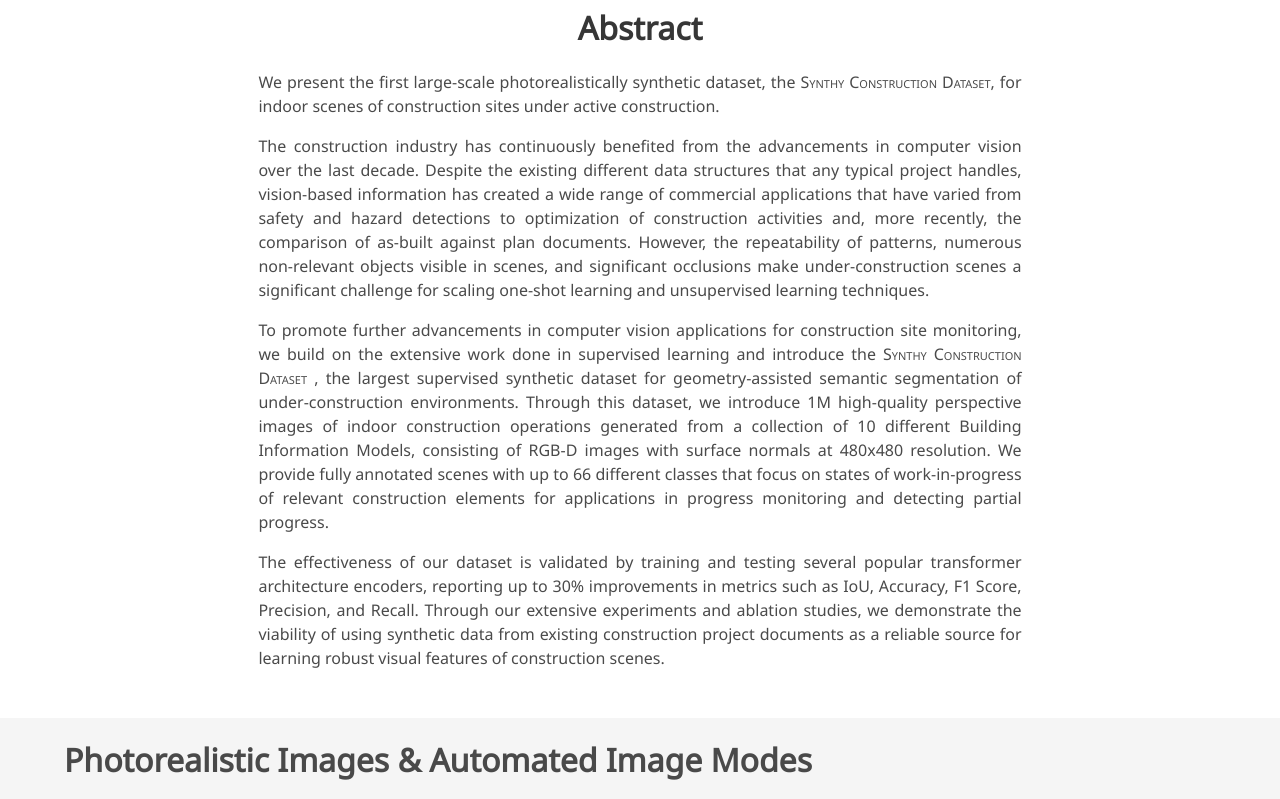
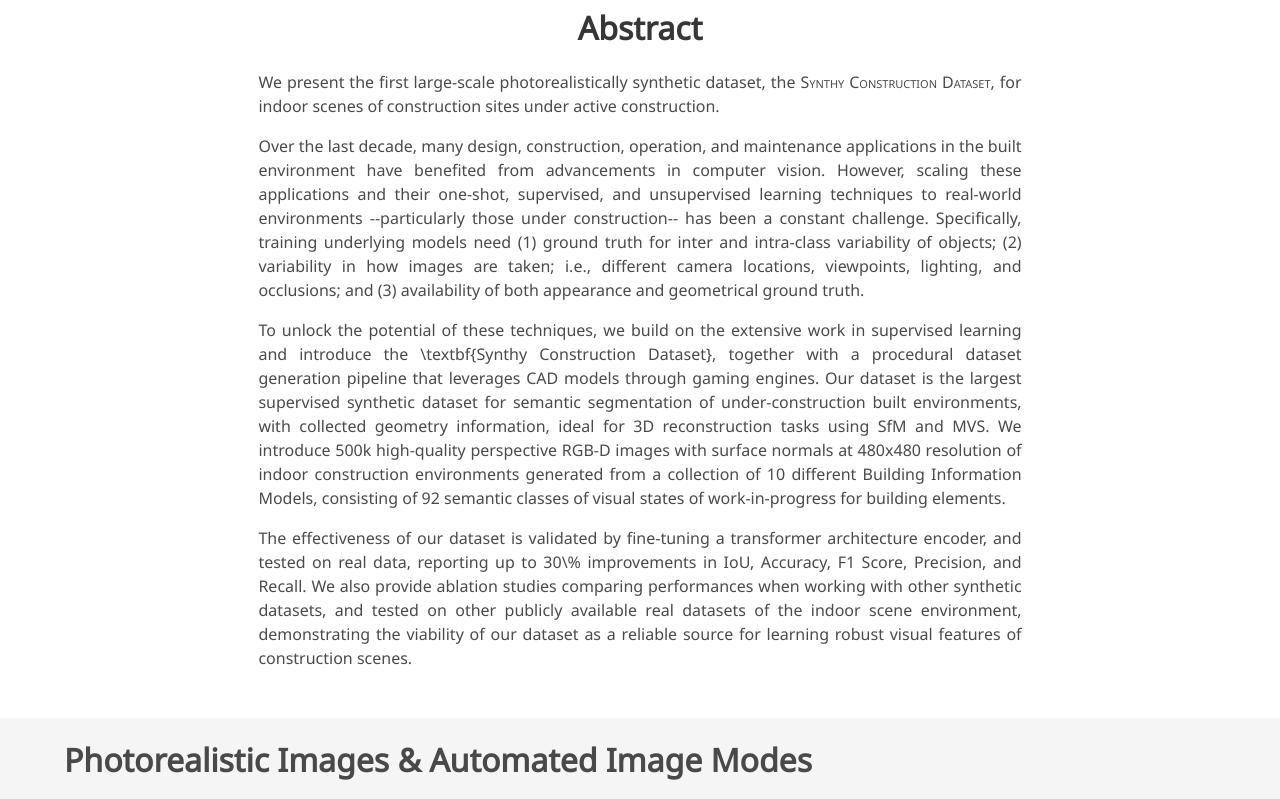
Before and after one commit to synthyconstruction/synthyconstruction.github.io, a plain HTML site: page index.html in a window 1280 px wide. Shown: the part 840-1639 px from the top of the page. Drawn offline with nearby package versions, Linux system fonts and the light colour scheme; some icons are missing; a web font is replaced by a local one.

Commit message:
Update index.html

```diff
--- a/index.html
+++ b/index.html
@@ -128,31 +128,31 @@
             for indoor scenes of construction sites under active construction.
           </p>
           <p>
-            The construction industry has continuously benefited from the advancements in computer vision
-            over the last decade. Despite the existing different data structures that any typical project
-            handles, vision-based information has created a wide range of commercial applications that have
-            varied from safety and hazard detections to optimization of construction activities and, more
-            recently, the comparison of as-built against plan documents. However, the repeatability of patterns,
-            numerous non-relevant objects visible in scenes, and significant occlusions make under-construction
-            scenes a significant challenge for scaling one-shot learning and unsupervised learning techniques.
+            Over the last decade, many design, construction, operation, and maintenance applications in the
+            built environment have benefited from advancements in computer vision. However, scaling these
+            applications and their one-shot, supervised, and unsupervised learning techniques to real-world
+            environments --particularly those under construction-- has been a constant challenge. Specifically,
+            training underlying models need (1) ground truth for inter and intra-class variability of objects;
+            (2) variability in how images are taken; i.e., different camera locations, viewpoints, lighting,
+            and occlusions; and (3) availability of both appearance and geometrical ground truth.
           </p>
           <p>
-            To promote further advancements in computer vision applications for construction site monitoring,
-            we build on the extensive work done in supervised learning and introduce the <span class="dnerf">Synthy Construction Dataset</span>
-            , the largest supervised synthetic dataset for geometry-assisted semantic segmentation of
-            under-construction environments. Through this dataset, we introduce 1M high-quality perspective
-            images of indoor construction operations generated from a collection of 10 different Building
-            Information Models, consisting of RGB-D images with surface normals at 480x480 resolution. We
-            provide fully annotated scenes with up to 66 different classes that focus on states of work-in-progress
-            of relevant construction elements for applications in progress monitoring and detecting partial progress.
+            To unlock the potential of these techniques, we build on the extensive work in supervised learning
+            and introduce the \textbf{Synthy Construction Dataset}, together with a procedural dataset generation
+            pipeline that leverages CAD models through gaming engines. Our dataset is the largest supervised
+            synthetic dataset for semantic segmentation of under-construction built environments, with collected
+            geometry information, ideal for 3D reconstruction tasks using SfM and MVS. We introduce 500k
+            high-quality perspective RGB-D images with surface normals at 480x480 resolution of indoor construction
+            environments generated from a collection of 10 different Building Information Models, consisting of
+            92 semantic classes of visual states of work-in-progress for building elements.
           </p>
-
           <p>
-            The effectiveness of our dataset is validated by training and testing several popular transformer
-            architecture encoders, reporting up to 30% improvements in metrics such as IoU, Accuracy, F1 Score,
-            Precision, and Recall. Through our extensive experiments and ablation studies, we demonstrate the
-            viability of using synthetic data from existing construction project documents as a reliable source
-            for learning robust visual features of construction scenes.
+            The effectiveness of our dataset is validated by fine-tuning a transformer architecture encoder,
+            and tested on real data, reporting up to 30\% improvements in IoU, Accuracy, F1 Score, Precision,
+            and Recall. We also provide ablation studies comparing performances when working with other synthetic
+            datasets, and tested on other publicly available real datasets of the indoor scene environment,
+            demonstrating the viability of our dataset as a reliable source for learning robust visual features
+            of construction scenes.
           </p>
         </div>
       </div>
```
